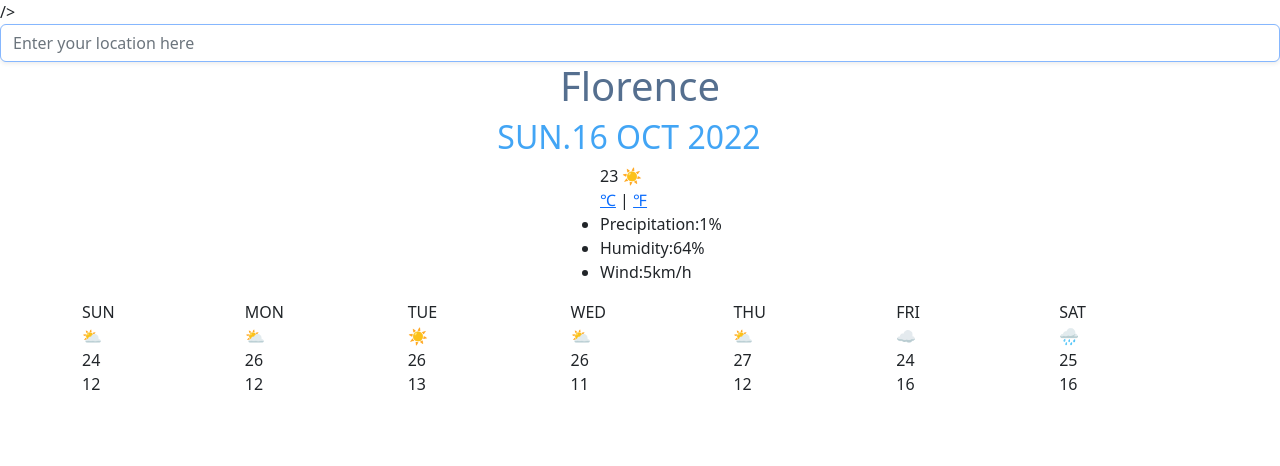
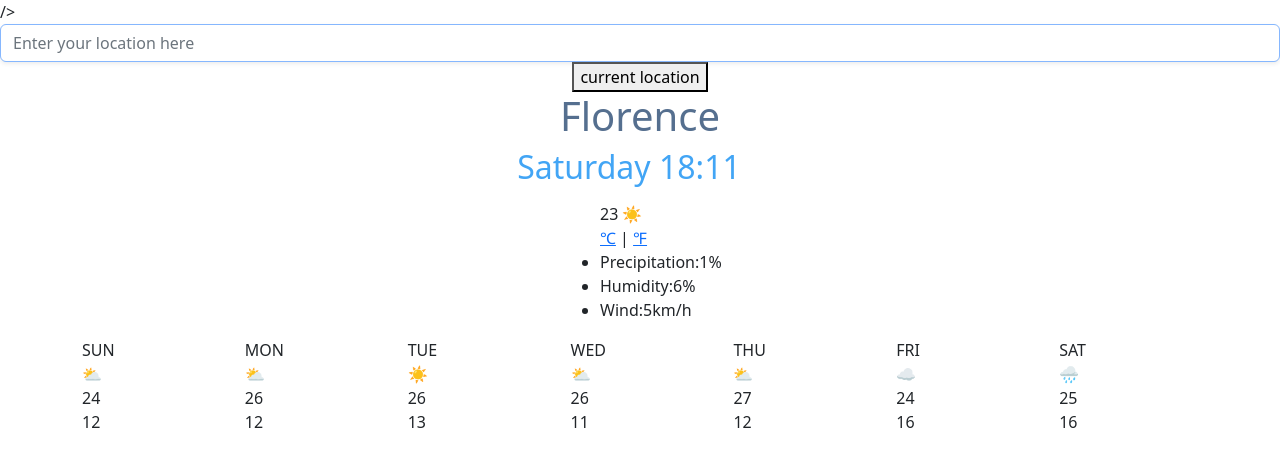
Before and after one commit to Silda98/WeatherApp, a plain HTML site: page index.HTML in a window 1280 px wide. Drawn offline with nearby package versions, Linux system fonts and the light colour scheme; no server answers.

Commit message:
Updated index.HTML

```diff
--- a/index.HTML
+++ b/index.HTML
@@ -16,6 +16,7 @@
   </head>
   <body>
     <div class="enter">
+      <form id="search-form">
         <input
           type="search"
           placeholder="Enter your location here"
@@ -24,10 +25,12 @@
           id="city-input"
           class="form-control shadow-sm"
         />
+      </form>
+      <button id="current-location-button">current location</button>
     </div>
-    <h1>Florence</h1>
-    <h2>SUN.16 OCT 2022</h2>
-
+    <h1 id="city">Florence</h1>
+    <h2 id="date">SUN.16 OCT 2022</h2>
+    <p id="description"></p>
     <div class="container1">
       <div class="row">
         <span class="temperature" id="temperature">23 ☀️</span>
@@ -36,9 +39,9 @@
           <a href="#" id="fahrenheit-link">℉</a>
         </span>
           <ul class="extra">
-            <li>Precipitation:1%</li>
-            <li>Humidity:64%</li>
-            <li>Wind:5km/h</li>
+            <li>Precipitation:<span id="">1</span>%</li>
+            <li>Humidity:<span id="humidity">6</span>%</li>
+            <li>Wind:<span id="wind">5</span>km/h</li>
           </ul>
         </div>
       </div>
@@ -88,6 +91,6 @@
         <div class="col">16</div>
       </div>
     </div>
-    <script src="src/index.js"></script>
+    <script src="src/script.js">  </script>
   </body>
 </html>
```
Lines whose indentation alone changed are shown as unchanged.
